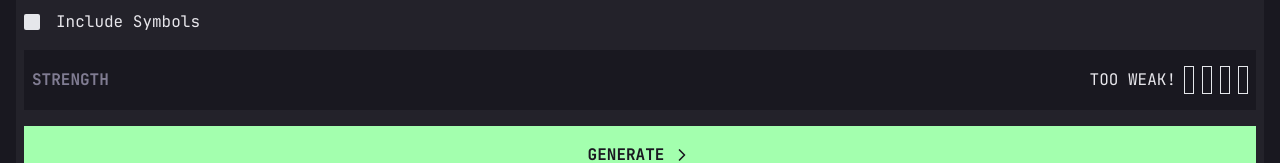
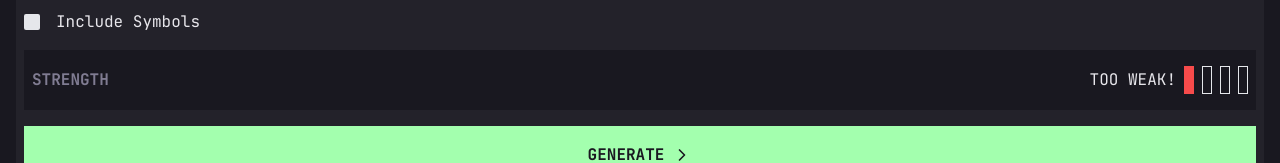
Before and after one commit to yan-batista/password_generator, a React (Vite) app: page / in a window 1280 px wide. Shown: the part 451-614 px from the top of the page. Built offline with nearby package versions, Linux system fonts and the light colour scheme.

Commit message:
password strength

```diff
--- a/src/App.tsx
+++ b/src/App.tsx
@@ -1,4 +1,4 @@
-import { useState } from "react";
+import { useEffect, useState } from "react";
 import Slider from "./Components/Slider";
 import "./styles/index.css";
 
@@ -17,6 +17,13 @@ enum CheckboxTypes {
   SYMBOLS = "symbols",
 }
 
+enum Strength {
+  TOO_WEAK = "too_weak",
+  WEAK = "weak",
+  MEDIUM = "medium",
+  STRONG = "strong",
+}
+
 function App() {
   const [pwdConfig, setPwdConfig] = useState<PasswordConfigData>({
     length: 8,
@@ -27,6 +34,36 @@ function App() {
   });
   const [checkboxErrorMessageVisible, setCheckboxErrorMessageVisible] = useState(false);
   const [generatedPassword, setGeneratedPassword] = useState("");
+  const [strength, setStrength] = useState<Strength | null>(null);
+
+  useEffect(() => {
+    if (generatedPassword.length < 8) {
+      setStrength(Strength.TOO_WEAK);
+    }
+    if (generatedPassword.length >= 8 && generatedPassword.length < 10) {
+      setStrength(Strength.WEAK);
+    }
+    if (generatedPassword.length >= 10 && generatedPassword.length < 14) {
+      setStrength(Strength.MEDIUM);
+    }
+    if (generatedPassword.length >= 14) {
+      setStrength(Strength.STRONG);
+    }
+  }, [generatedPassword]);
+
+  function getPasswordStrengthStyle(): string {
+    if (strength === Strength.TOO_WEAK) {
+      return "border-red bg-red";
+    } else if (strength === Strength.WEAK) {
+      return "border-orange bg-orange";
+    } else if (strength === Strength.MEDIUM) {
+      return "border-yellow bg-yellow";
+    } else if (strength === Strength.STRONG) {
+      return "border-green bg-green";
+    } else {
+      return "";
+    }
+  }
 
   function changeCheckboxInputValue(name: CheckboxTypes) {
     if (name === CheckboxTypes.UPPERCASE) {
@@ -45,25 +82,6 @@ function App() {
   }
 
   function generatePassword() {
-    // checks which option is selected, and the amount selected
-    const getCheckedConfigState = (): [CheckboxTypes[], number] => {
-      let checked = [];
-      if (pwdConfig.uppercase) {
-        checked.push(CheckboxTypes.UPPERCASE);
-      }
-      if (pwdConfig.lowercase) {
-        checked.push(CheckboxTypes.LOWERCASE);
-      }
-      if (pwdConfig.numbers) {
-        checked.push(CheckboxTypes.NUMBERS);
-      }
-      if (pwdConfig.symbols) {
-        checked.push(CheckboxTypes.SYMBOLS);
-      }
-
-      return [checked, checked.length];
-    };
-
     // generate a random integer from min to max
     const randomIntFromInterval = (max: number, min: number) => {
       return Math.floor(Math.random() * (max - min + 1) + min);
@@ -121,6 +139,25 @@ function App() {
     }
 
     setGeneratedPassword(shufflePassword(password));
+  }
+
+  // checks which option is selected, and the amount selected
+  function getCheckedConfigState(): [CheckboxTypes[], number] {
+    let checked = [];
+    if (pwdConfig.uppercase) {
+      checked.push(CheckboxTypes.UPPERCASE);
+    }
+    if (pwdConfig.lowercase) {
+      checked.push(CheckboxTypes.LOWERCASE);
+    }
+    if (pwdConfig.numbers) {
+      checked.push(CheckboxTypes.NUMBERS);
+    }
+    if (pwdConfig.symbols) {
+      checked.push(CheckboxTypes.SYMBOLS);
+    }
+
+    return [checked, checked.length];
   }
 
   // display the checkbox error message in case no checkbox is checked
@@ -231,11 +268,19 @@ function App() {
         <div className="bg-bg px-2 py-4 mt-4 flex flex-row items-center justify-between">
           <p className="uppercase text-title font-bold">Strength</p>
           <div className="flex flex-row items-center gap-2">
-            <p className="uppercase">Too Weak!</p>
-            <div className="border w-[10px] h-[28px]"></div>
-            <div className="border w-[10px] h-[28px]"></div>
-            <div className="border w-[10px] h-[28px]"></div>
-            <div className="border w-[10px] h-[28px]"></div>
+            {strength && <p className="uppercase">{strength.replace("_", " ")}!</p>}
+            <div className={`border w-[10px] h-[28px] ${getPasswordStrengthStyle()}`}></div>
+            <div
+              className={`border w-[10px] h-[28px] ${strength !== Strength.TOO_WEAK ? getPasswordStrengthStyle() : ""}`}
+            ></div>
+            <div
+              className={`border w-[10px] h-[28px] ${
+                strength === Strength.MEDIUM || strength === Strength.STRONG ? getPasswordStrengthStyle() : ""
+              }`}
+            ></div>
+            <div
+              className={`border w-[10px] h-[28px] ${strength === Strength.STRONG ? getPasswordStrengthStyle() : ""}`}
+            ></div>
           </div>
         </div>
 
```
